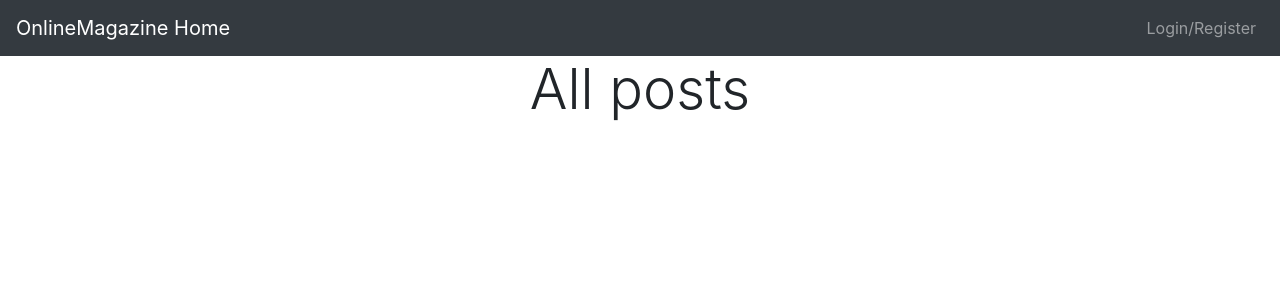
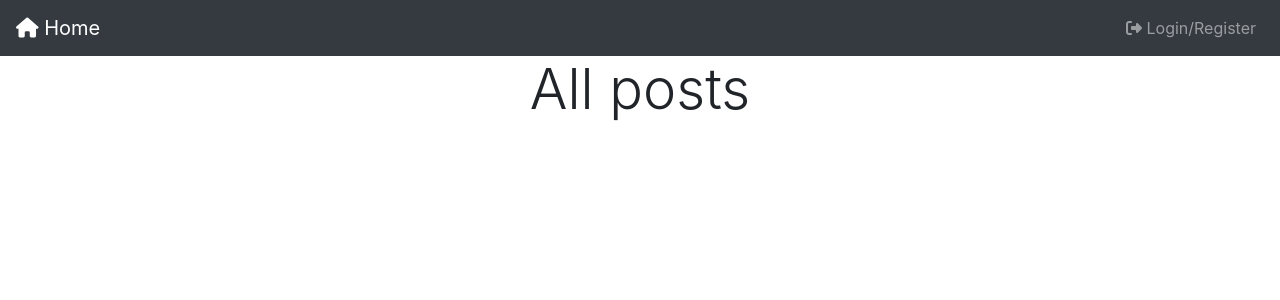
Before and after one commit to feitosa112/Blog, a PHP site: page /index.php in a window 1280 px wide. Shown: the top 300 px of the page. Run offline with PHP 8.4, Linux system fonts and the light colour scheme; data that the repository does not hold is empty; some libraries are stand-ins or nearby versions.

Commit message:
fontawesome icon

```diff
--- a/card.php
+++ b/card.php
@@ -3,7 +3,7 @@
     <div class="card m-4" >
 
         <div class="card-header" style="background-color: #f5dc98;">
-            <a href="user.php?id=<?php echo $post->user_id ?>" class="btn btn-primary btn-sm float-left"><?php echo $post->userName ?></a>
+            <a href="user.php?id=<?php echo $post->user_id ?>" class="btn btn-primary btn-sm float-left"><i class="fa fa-user" aria-hidden="true"></i> <?php echo $post->userName ?></a>
             <a href="category.php?id=<?php echo $post->category_id ?>" class="badge badge-secondary btn-sm float-right"><?php echo $post->name ?></a>
         </div>
 
@@ -22,15 +22,15 @@
 
         <div class="card-footer">
             <?php if(isset($_SESSION['loggedUser']) && $post->user_id == $_SESSION['loggedUser']->id): ?>
-                <a href="delete.php?id=<?php echo $post->id ?>" class="badge badge-danger btn-sm float-left">Delete</a>
-                <a href="update.view.php?id=<?php echo $post->id ?>" class="badge badge-warning btn-sm float-right">Update</a>
+                <a href="delete.php?id=<?php echo $post->id ?>" class="badge badge-danger btn-sm float-left"><i class="fa fa-trash-o" aria-hidden="true"></i> Delete</a>
+                <a href="update.view.php?id=<?php echo $post->id ?>" class="badge badge-warning btn-sm float-right"><i class="fa fa-pencil" aria-hidden="true"></i> Update</a>
             <?php endif ?><br><br>
 
             <p>Comments:</p>
 
             <?php foreach ($comments as $comment): ?>
                 <?php if($comment->post_id == $post->id): ?>
-                    <a href="user.php?id=<?php echo $comment->user_id ?>" class="badge badge-info"><?php echo $comment->name ?></a>
+                    <a href="user.php?id=<?php echo $comment->user_id ?>" class="badge badge-info"><i class="fa fa-user" aria-hidden="true"></i> <?php echo $comment->name ?></a>
                     <p><small><i><?php echo $comment->created_at ?></i></small></p>
                     <p><?php echo $comment->comment ?></p>
                 <?php endif ?>
--- a/partials/header.php
+++ b/partials/header.php
@@ -6,6 +6,7 @@
     <meta name="viewport" content="width=device-width, initial-scale=1.0">
     <title>SocialNetwork</title>
     <link rel="stylesheet" href="https://cdn.jsdelivr.net/npm/bootstrap@4.6.2/dist/css/bootstrap.min.css" integrity="sha384-xOolHFLEh07PJGoPkLv1IbcEPTNtaed2xpHsD9ESMhqIYd0nLMwNLD69Npy4HI+N" crossorigin="anonymous">
+    <link rel="stylesheet" href="path/to/font-awesome/css/font-awesome.min.css">
     <link rel="stylesheet" href="path/to/font-awesome/css/font-awesome.min.css">
     <script src="https://use.fontawesome.com/966fb26bbd.js"></script>
 
--- a/partials/navbar.php
+++ b/partials/navbar.php
@@ -2,19 +2,19 @@
 
 
 <nav class="navbar navbar-expand-lg navbar-dark bg-dark">
-    <a href="index.php" class="navbar-brand">OnlineMagazine Home</a>
+    <a href="index.php" class="navbar-brand"><i class="fa fa-home" aria-hidden="true"></i>  Home</a>
     <ul class="navbar-nav ml-auto">
 
         <?php if(isset($_SESSION['loggedUser'])): ?>
             <li class="nav-item">
-                <a href="user.php?id=<?php echo $_SESSION['loggedUser']->id ?>" class="nav-link"><?php echo $_SESSION['loggedUser']->name ?></a>
+                <a href="user.php?id=<?php echo $_SESSION['loggedUser']->id ?>" class="nav-link"><i class="fa fa-user" aria-hidden="true"></i> <?php echo $_SESSION['loggedUser']->name ?></a>
             </li>
             <li class="nav-item">
-                <a href="logout.php" class="nav-link">Logout</a>
+                <a href="logout.php" class="nav-link"><i class="fa fa-sign-out" aria-hidden="true"></i> Logout</a>
             </li>
         <?php else:?>
             <li class="nav-item">
-                <a href="login_register.php" class="nav-link">Login/Register</a>
+                <a href="login_register.php" class="nav-link"><i class="fa fa-sign-out" aria-hidden="true"></i> Login/Register</a>
             </li>
         <?php endif ?>
 
--- a/views/all.posts.view.php
+++ b/views/all.posts.view.php
@@ -9,7 +9,7 @@ $id = $post->id;
 <h5 class="display-4 text-center">All posts</h5>
 <div class="container">
     <div class="row">
-        <div class="col-6 offset-3">
+        <div class="col-8 offset-2">
         <?php require_once "card.php" ?>
         </div>
     </div>
```
